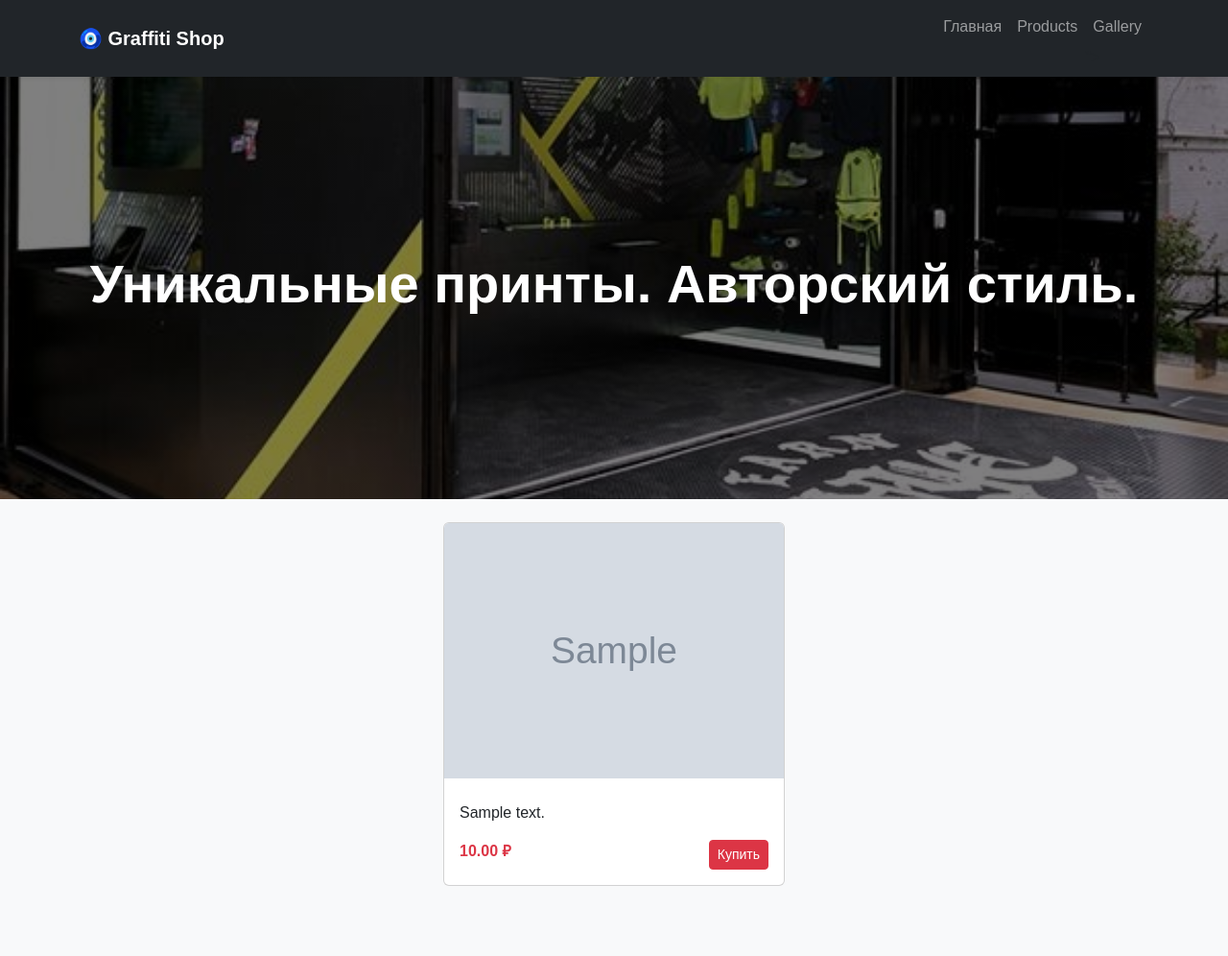
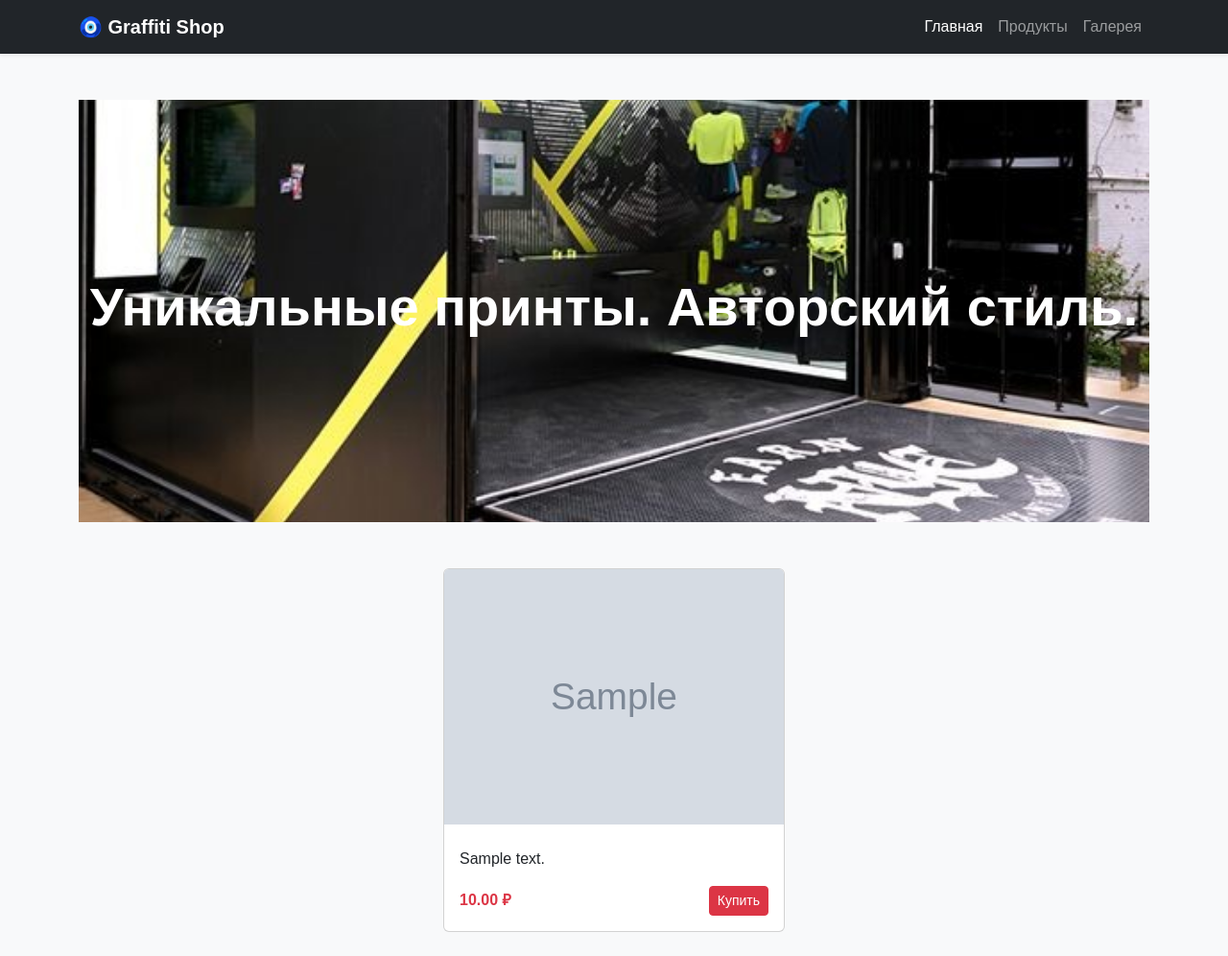
Before and after one commit to ernstsmith/myshop, a Django app: page / in a window 1280 px wide. Shown: the top 996 px of the page at 96% size. Run offline with Django 5.2, Linux system fonts and the light colour scheme; tables that the repository leaves empty hold one stand-in row (values such as "Sample post"); grey boxes marked "Sample" are stand-in pictures.

Commit message:
Исправил код главной страницы. открыл баннер и карточки товаров.

```diff
--- a/shop/templates/shop/base.html
+++ b/shop/templates/shop/base.html
@@ -1,27 +1,59 @@
+{% load static %}
 <!DOCTYPE html>
 <html lang="ru">
 <head>
     <meta charset="UTF-8">
-    <title>Магазин</title>
-    {% load static %}
+    <meta name="viewport" content="width=device-width, initial-scale=1.0">
+    <title>{% block title %}Магазин{% endblock %}</title>
 
-    <link rel="stylesheet" href="{% static 'shop/style.css' %}">
+    <!-- Bootstrap CSS -->
+    <link href="https://cdn.jsdelivr.net/npm/bootstrap@5.3.3/dist/css/bootstrap.min.css" rel="stylesheet">
+
+    <!-- Стили проекта -->
+    <link rel="stylesheet" href="{% static 'css/style.css' %}">
 </head>
-<body>
-    <header>
-        <h1>Мой магазин</h1>
-        <nav>
-            <a href="{% url 'home' %}">Главная</a>
-            <a href="{% url 'cart' %}">Корзина</a>
-        </nav>
-    </header>
+<body class="bg-light">
 
-    <main>
-        {% block content %}{% endblock %}
-    </main>
+<!-- ====================== HEADER ====================== -->
+<!-- ====================== HEADER ====================== -->
+<nav class="navbar navbar-expand-lg navbar-dark bg-dark shadow-sm fixed-top">
+    <div class="container">
+        <a class="navbar-brand fw-bold" href="{% url 'home' %}">🧿 Graffiti Shop</a>
+        <button class="navbar-toggler" type="button" data-bs-toggle="collapse"
+                data-bs-target="#navbarNav" aria-controls="navbarNav"
+                aria-expanded="false" aria-label="Меню">
+            <span class="navbar-toggler-icon"></span>
+        </button>
 
-    <footer>
-        <p>&copy; 2025 Мой магазин</p>
-    </footer>
+        <div class="collapse navbar-collapse" id="navbarNav">
+            <ul class="navbar-nav ms-auto">
+                <li class="nav-item">
+                    <a class="nav-link active" aria-current="page" href="{% url 'home' %}">Главная</a>
+                </li>
+                <li class="nav-item">
+                    <a class="nav-link" href="#products-section">Продукты</a>
+                </li>
+                <li class="nav-item">
+                    <a class="nav-link" href="#gallery-section">Галерея</a>
+                </li>
+            </ul>
+        </div>
+    </div>
+</nav>
+
+
+<!-- ====================== MAIN CONTENT ====================== -->
+<main class="container my-4" style="padding-top: 80px;">
+    {% block content %}{% endblock %}
+</main>
+
+<!-- ====================== FOOTER ====================== -->
+<footer class="bg-dark text-white text-center py-3 mt-5">
+    © 2025 Graffiti Shop
+</footer>
+
+<!-- Bootstrap JS Bundle -->
+<script src="https://cdn.jsdelivr.net/npm/bootstrap@5.3.3/dist/js/bootstrap.bundle.min.js"></script>
+<script src="{% static 'js/main.js' %}"></script>
 </body>
 </html>
--- a/shop/templates/shop/home.html
+++ b/shop/templates/shop/home.html
@@ -1,61 +1,17 @@
+{% extends 'shop/base.html' %}
+
 {% load static %}
-<!DOCTYPE html>
-<html lang="ru">
-<head>
-    <meta charset="UTF-8">
-    <meta name="viewport" content="width=device-width, initial-scale=1.0">
-    <title>Магазин</title>
+{% block title %}Главная - Graffiti Shop{% endblock %}
 
-    <link rel="stylesheet" href="https://cdn.jsdelivr.net/npm/bootstrap@5.3.3/dist/css/bootstrap.min.css">
-    <link rel="stylesheet" href="{% static 'css/style.css' %}">
-</head>
-
-<body class="bg-light">
-
-<!-- ====================== HEADER ====================== -->
-<nav class="navbar navbar-expand-lg navbar-dark bg-dark shadow-sm">
-    <div class="container">
-        <a class="navbar-brand fw-bold" href="{% url 'home' %}">
-            🧿 Graffiti Shop
-        </a>
-
-        <button class="navbar-toggler" type="button" data-bs-toggle="collapse"
-                data-bs-target="#navbarNav" aria-controls="navbarNav"
-                aria-expanded="false" aria-label="Меню">
-            <span class="navbar-toggler-icon"></span>
-        </button>
-
-        <div class="collapse navbar-collapse" id="navbarNav">
-            <ul class="navbar-nav ms-auto">
-
-                <li class="nav-item">
-                    <a class="nav-link" href="{% url 'home' %}">Главная</a>
-                </li>
-
-                <li class="nav-item">
-                    <a class="nav-link" href="#products-section">Products</a>
-
-                </li>
-
-                <li class="nav-item">
-                    <a class="nav-link" href="#gallery-section">Gallery</a>">
-
-                </li>
-
-            </ul>
-        </div>
-    </div>
-</nav>
+{% block content %}
 
 <!-- ====================== BANNER ====================== -->
-<section class="banner d-flex align-items-center justify-content-center text-white">
+<section class="banner d-flex align-items-center justify-content-center text-white mb-5" style="min-height: 300px; background: url('{% static 'images/banner_001.jpg' %}') center/cover no-repeat;">
     <h1 class="display-4 fw-bold text-center">Уникальные принты. Авторский стиль.</h1>
 </section>
 
 <!-- ====================== PRODUCTS 3×3 ====================== -->
-<!-- Пример: три тестовые карточки -->
-<section id="products-section">
-<div class="container my-4">
+<section id="products-section" class="mb-5">
     <div class="row g-4 justify-content-center">
         {% for product in products|slice:":3" %}
         <div class="col-12 col-md-4">
@@ -68,43 +24,24 @@
                 <div class="card-body d-flex flex-column">
                     <h5 class="card-title">{{ product.name }}</h5>
                     <p class="card-text">{{ product.description|default:"Описание отсутствует" }}</p>
-            <div class="mt-auto">
+                    <div class="mt-auto d-flex justify-content-between align-items-center">
                         <span class="fw-bold text-danger">{{ product.price }} ₽</span>
-              <a href="#" class="btn btn-danger btn-sm float-end">Купить</a>
+                        <a href="#" class="btn btn-danger btn-sm">Купить</a>
                     </div>
                 </div>
             </div>
         </div>
         {% endfor %}
     </div>
+</section>
+
+<!-- ====================== GALLERY ====================== -->
+<section id="gallery-section" class="py-5 bg-light">
+    <h2 class="text-center mb-4">Галерея</h2>
+    <div class="row g-4 justify-content-center">
+        <div class="col-12 col-md-4"><img src="{% static 'img/gallery1.jpg' %}" class="img-fluid rounded" alt="Фото 1"></div>
+        <div class="col-12 col-md-4"><img src="{% static 'img/gallery2.jpg' %}" class="img-fluid rounded" alt="Фото 2"></div>
     </div>
 </section>
 
-
-<section id="gallery-section" class="py-5 bg-light">
-    <div class="container">
-        <h2 class="text-center mb-4">Галерея</h2>
-
-        <div class="row">
-            <!-- Место для фотографий галереи -->
-            <div class="col-md-4 mb-4">
-                <img src="/static/img/gallery1.jpg" class="img-fluid rounded" alt="Фото 1">
-            </div>
-            <div class="col-md-4 mb-4">
-                <img src="/static/img/gallery2.jpg" class="img-fluid rounded" alt="Фото 2">
-            </div>
-        </div>
-    </div>
-</section>
-
-
-<!-- ====================== FOOTER ====================== -->
-<footer class="bg-dark text-white text-center py-3 mt-5">
-    © 2025 Graffiti Shop
-</footer>
-
-<script src="https://cdn.jsdelivr.net/npm/bootstrap@5.3.3/dist/js/bootstrap.bundle.min.js"></script>
-<script src="{% static 'js/main.js' %}"></script>
-
-</body>
-</html>
+{% endblock %}
--- a/static/css/style.css
+++ b/static/css/style.css
@@ -31,6 +31,33 @@
     justify-content: center;
     gap: 1.5rem;
     padding: 2rem;
+}
+
+.navbar {
+    position: fixed;
+    top: 0;
+    left: 0;
+    width: 100%;
+    transition: top 0.3s; /* плавная анимация */
+    z-index: 1000; /* чтобы был поверх контента */
+}
+
+.navbar-collapse {
+    transition: height 0.3s ease;
+}
+
+nav.navbar {
+    transition: transform 0.3s ease-in-out;
+    z-index: 1030; /* поверх всего */
+}
+
+
+.navbar.fixed-top {
+    transition: top 0.3s ease;
+    top: 0;
+    position: fixed;
+    width: 100%;
+    z-index: 1030;
 }
 
 /* Карточка товара */
```
Also changed, not shown: static/js/main.js (+46 -16 lines). Lines whose indentation alone changed are shown as unchanged.
